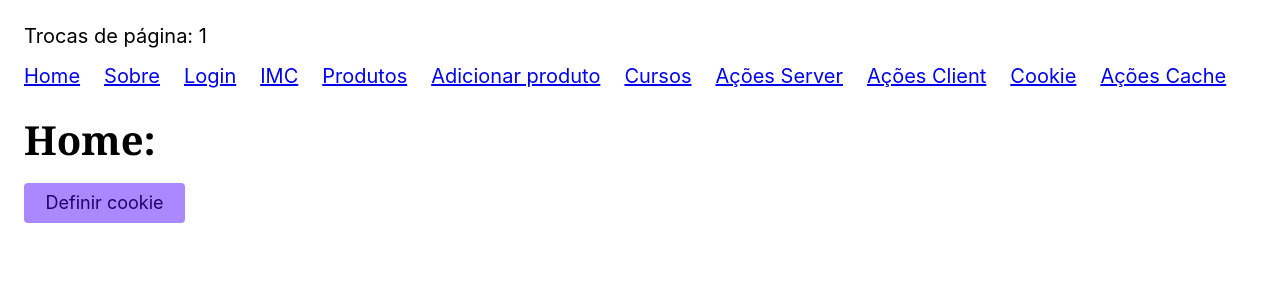
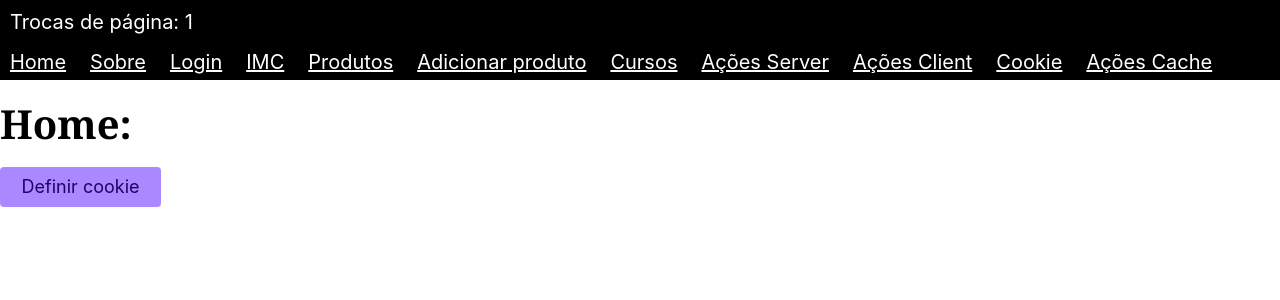
Before and after one commit to murilo-magalhaes/dog-next, a Next.js app: page / in a window 1280 px wide. Shown: the top 300 px of the page. Built offline with nearby package versions, Linux system fonts and the light colour scheme.

Commit message:
feat: layout pages

```diff
--- a/src/api/cursos.ts
+++ b/src/api/cursos.ts
@@ -8,7 +8,7 @@ export type Aula = {
   ordem: string;
 };
 
-type Curso = {
+export type Curso = {
   id: number;
   slug: string;
   nome: string;
--- a/src/app/globals.css
+++ b/src/app/globals.css
@@ -1,3 +1,8 @@
+:root {
+  --primary-color: '#8900bf',
+  --secundary-color: ''
+}
+
 *,
 *::after,
 *::before {
@@ -16,7 +21,7 @@ html {
 }
 
 body {
-  margin: 1.5rem;
+  margin: 0;
 }
 
 body,
@@ -124,7 +129,6 @@ img {
 
 .flex {
   display: flex;
-  gap: 1rem;
 }
 
 .menu {
@@ -133,7 +137,6 @@ img {
   list-style: none;
   padding: 0;
   flex-wrap: nowrap; /* Impede quebra de linha */
-  width: 100%; /* Ocupa toda a largura da viewport */
   overflow-x: auto; /* Adiciona scroll horizontal quando necessário */
   white-space: nowrap; /* Impede que os itens do menu quebrem de linha */
   -webkit-overflow-scrolling: touch; /* Melhor rolagem em dispositivos móveis */
--- a/src/components/menu.tsx
+++ b/src/components/menu.tsx
@@ -24,43 +24,74 @@ export default function Menu() {
   }, [pathName]);
 
   return (
-    <>
+    <div
+      style={{
+        padding: '10px',
+        paddingBottom: 0,
+        backgroundColor: '#000',
+        color: '#fff',
+        width: '100vw',
+        height: '10vh',
+      }}
+    >
       Trocas de página: {pageChanges}
       <ul className="menu">
         <li>
-          <Link href="/">Home</Link>
+          <Link style={{ color: '#fff' }} href="/">
+            Home
+          </Link>
         </li>
         <li>
-          <Link href="/sobre">Sobre</Link>
+          <Link style={{ color: '#fff' }} href="/sobre">
+            Sobre
+          </Link>
         </li>
         <li>
-          <Link href="/login">Login</Link>
+          <Link style={{ color: '#fff' }} href="/login">
+            Login
+          </Link>
         </li>
         <li>
-          <Link href="/imc">IMC</Link>
+          <Link style={{ color: '#fff' }} href="/imc">
+            IMC
+          </Link>
         </li>
         <li>
-          <Link href="/produtos">Produtos</Link>
+          <Link style={{ color: '#fff' }} href="/produtos">
+            Produtos
+          </Link>
         </li>
         <li>
-          <Link href="/produtos/adicionar">Adicionar produto</Link>
+          <Link style={{ color: '#fff' }} href="/produtos/adicionar">
+            Adicionar produto
+          </Link>
         </li>
         <li>
-          <Link href="/cursos">Cursos</Link>
+          <Link style={{ color: '#fff' }} href="/cursos">
+            Cursos
+          </Link>
         </li>
         <li>
-          <Link href="/acoes-server">Ações Server</Link>
+          <Link style={{ color: '#fff' }} href="/acoes-server">
+            Ações Server
+          </Link>
         </li>
         <li>
-          <Link href="/acoes-client">Ações Client</Link>
+          <Link style={{ color: '#fff' }} href="/acoes-client">
+            Ações Client
+          </Link>
         </li>
         <li>
-          <Link href="/cookie">Cookie</Link>
+          <Link style={{ color: '#fff' }} href="/cookie">
+            Cookie
+          </Link>
         </li>
         <li>
-          <Link href="/acoes-cache">Ações Cache</Link>
+          <Link style={{ color: '#fff' }} href="/acoes-cache">
+            Ações Cache
+          </Link>
         </li>
       </ul>
-    </>
+    </div>
   );
 }
```
Also changed, not shown: src/app/cursos/layout.tsx (added, +23 -0 lines), src/app/cursos/page.tsx (+2 -32 lines), src/components/cursos-nav.tsx (added, +56 -0 lines).
